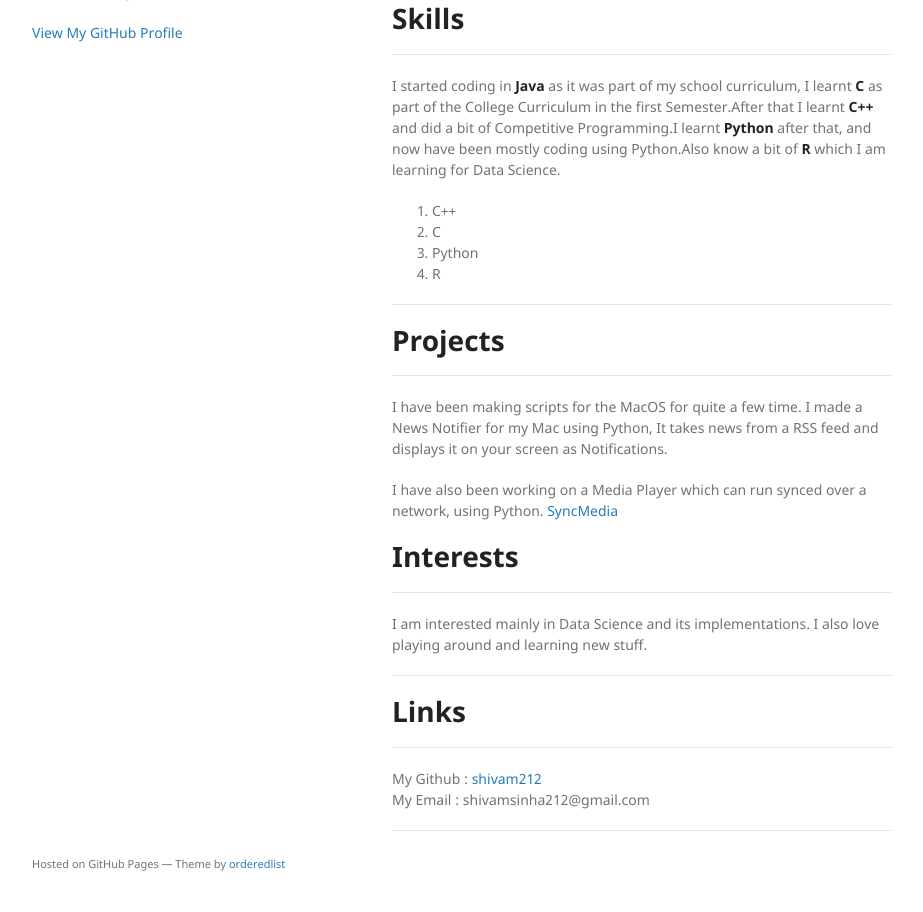
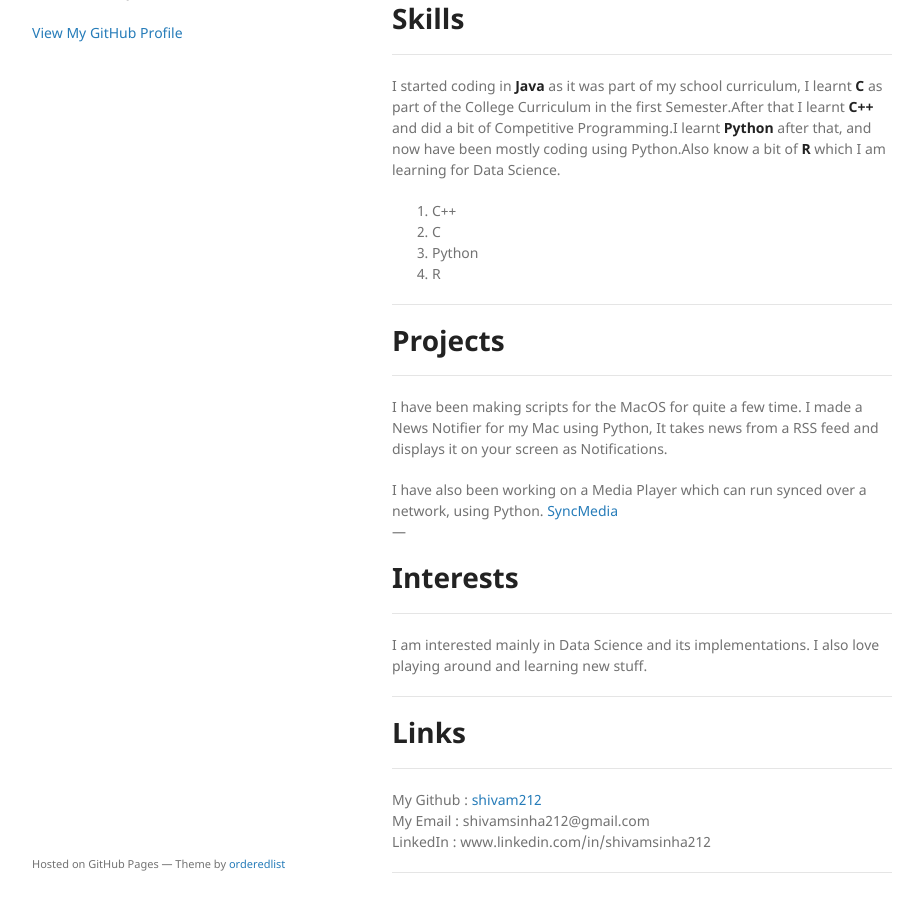
Before and after one commit to shivam212/shivam212.github.io, a Jekyll site: the page built from index.md, in a window 1280 px wide and 1278 px high, cut to the strip 335-1247 px from the top of the window. Shown: the whole strip, without its empty margins (178-1101 px from the left). Built offline with Jekyll 4.4.1, drawn with Linux system fonts in a browser that asks for light colours; our own code applies the rules of GitHub Pages for plain Markdown files.

Commit message:
Indexchanged

```diff
--- a/index.md
+++ b/index.md
@@ -41,7 +41,7 @@ using Python.Also know a bit of **R** which I am learning for Data Science.
    it on your screen as Notifications.
 
    I have also been working on a Media Player which can run synced over a network, using Python. [SyncMedia](https://github.com/shivam212/SyncMedia)
-
+ ---
 # Interests
 ---
 
@@ -54,6 +54,6 @@ and learning new stuff.
 ---
    My Github : [shivam212](https://www.github.com/shivam212 "My Github")
    My Email : shivamsinha212@gmail.com
-
+   LinkedIn : www.linkedin.com/in/shivamsinha212
 
 ---
```
